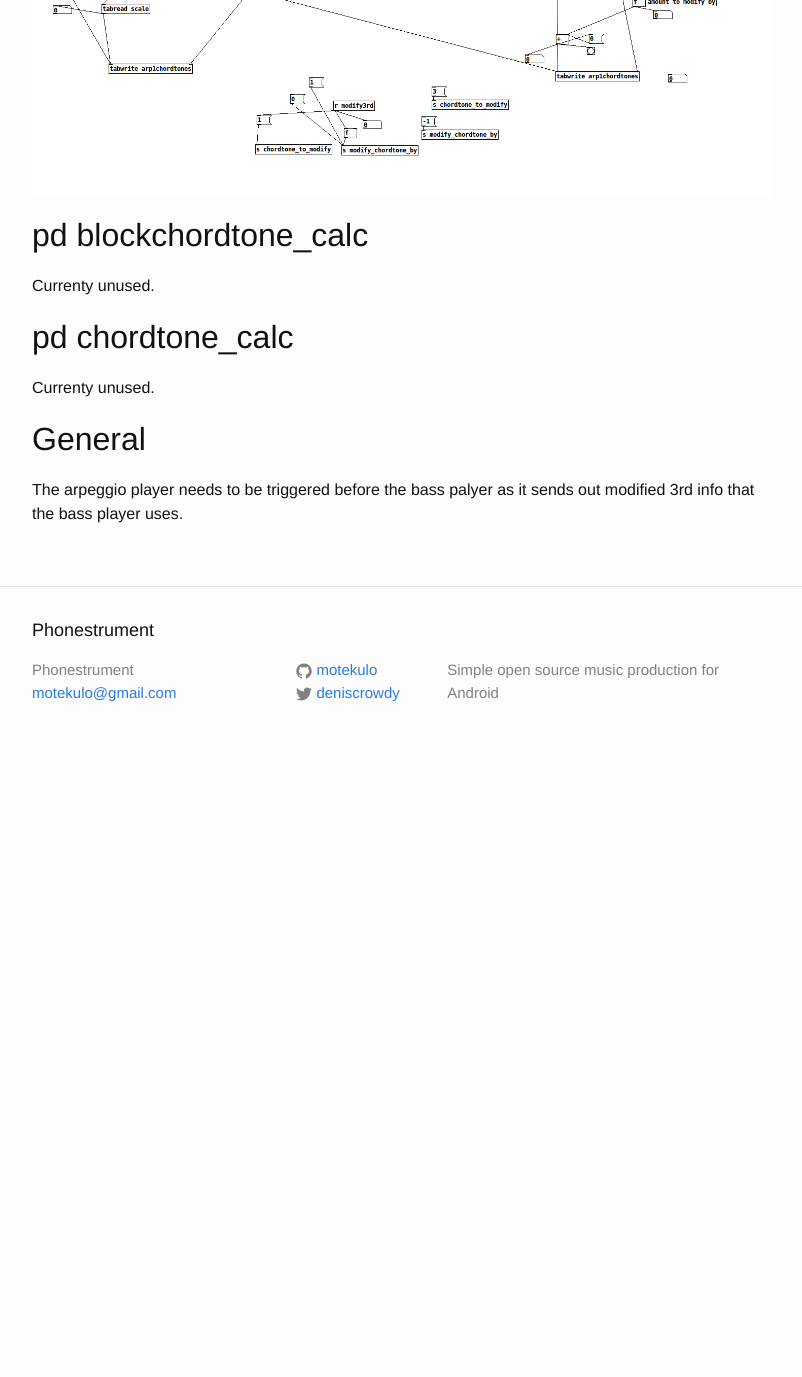
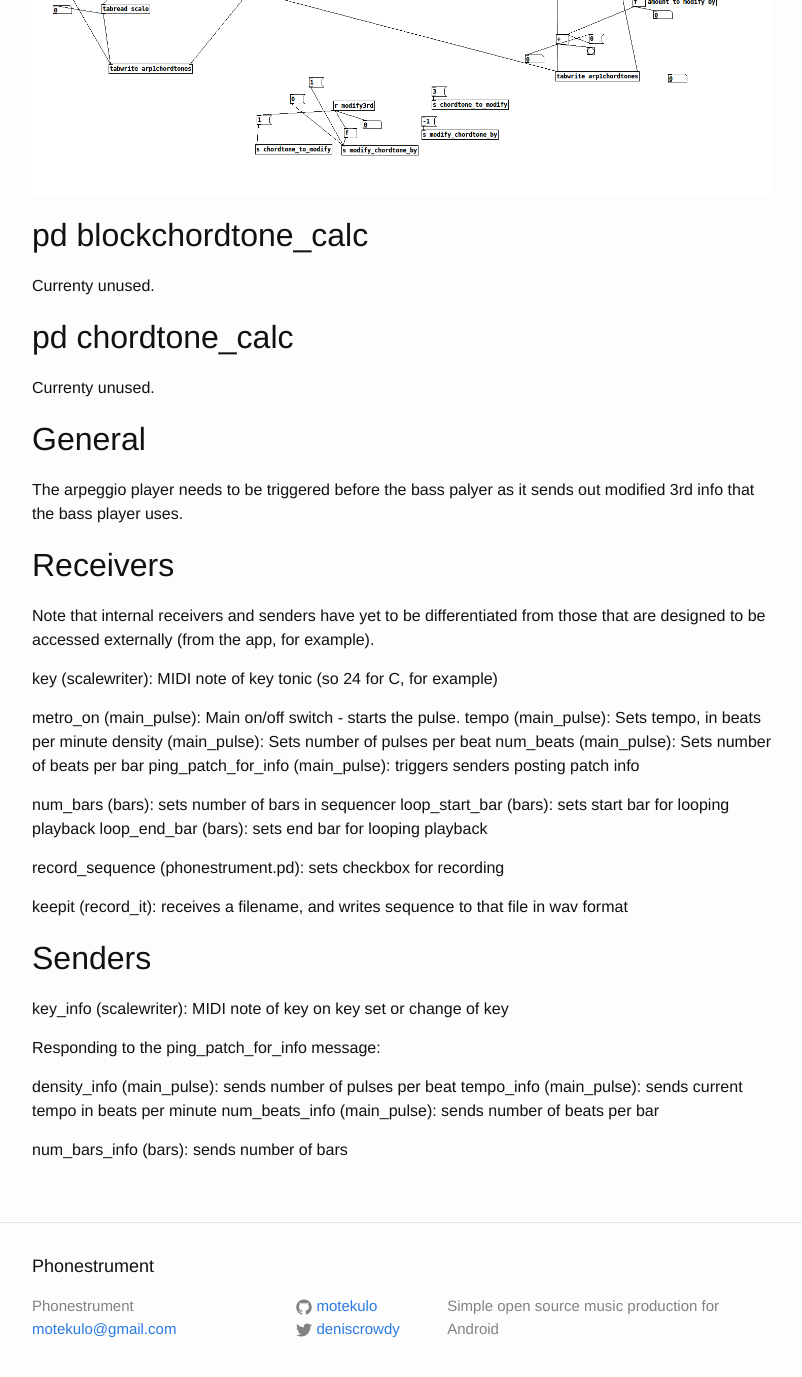
Before and after one commit to motekulo/phonestrument, a Jekyll site: the page built from doc.md, in a window 1280 px wide and 1400 px high, scrolled down 1867 px. Shown: the top 1377 px of the window, without its empty margins (238-1040 px from the left). Built offline with Jekyll 4.4.1, drawn with Linux system fonts in a browser that asks for light colours; before the commit the page ends 2631 px from its top, so only the background shows below that.

Commit message:
Add receiver and sender info

```diff
--- a/doc.md
+++ b/doc.md
@@ -60,3 +60,40 @@ Currenty unused.
 
 The arpeggio player needs to be triggered before the bass palyer as it sends
 out modified 3rd info that the bass player uses.
+
+## Receivers
+
+Note that internal receivers and senders have yet to be differentiated from
+those that are designed to be accessed externally (from the app, for example).
+
+
+key (scalewriter): MIDI note of key tonic (so 24 for C, for example)
+
+metro_on (main_pulse): Main on/off switch - starts the pulse.
+tempo (main_pulse): Sets tempo, in beats per minute
+density (main_pulse): Sets number of pulses per beat
+num_beats (main_pulse): Sets number of beats per bar
+ping_patch_for_info (main_pulse): triggers senders posting patch info
+
+num_bars (bars): sets number of bars in sequencer
+loop_start_bar (bars): sets start bar for looping playback
+loop_end_bar (bars): sets end bar for looping playback
+
+record_sequence (phonestrument.pd): sets checkbox for recording
+
+keepit (record_it): receives a filename, and writes sequence to that file in wav format
+
+
+
+## Senders
+
+key_info (scalewriter): MIDI note of key on key set or change of key
+
+
+Responding to the ping_patch_for_info message:
+
+density_info (main_pulse): sends number of pulses per beat
+tempo_info (main_pulse): sends current tempo in beats per minute
+num_beats_info (main_pulse): sends number of beats per bar
+
+num_bars_info (bars): sends number of bars
```
